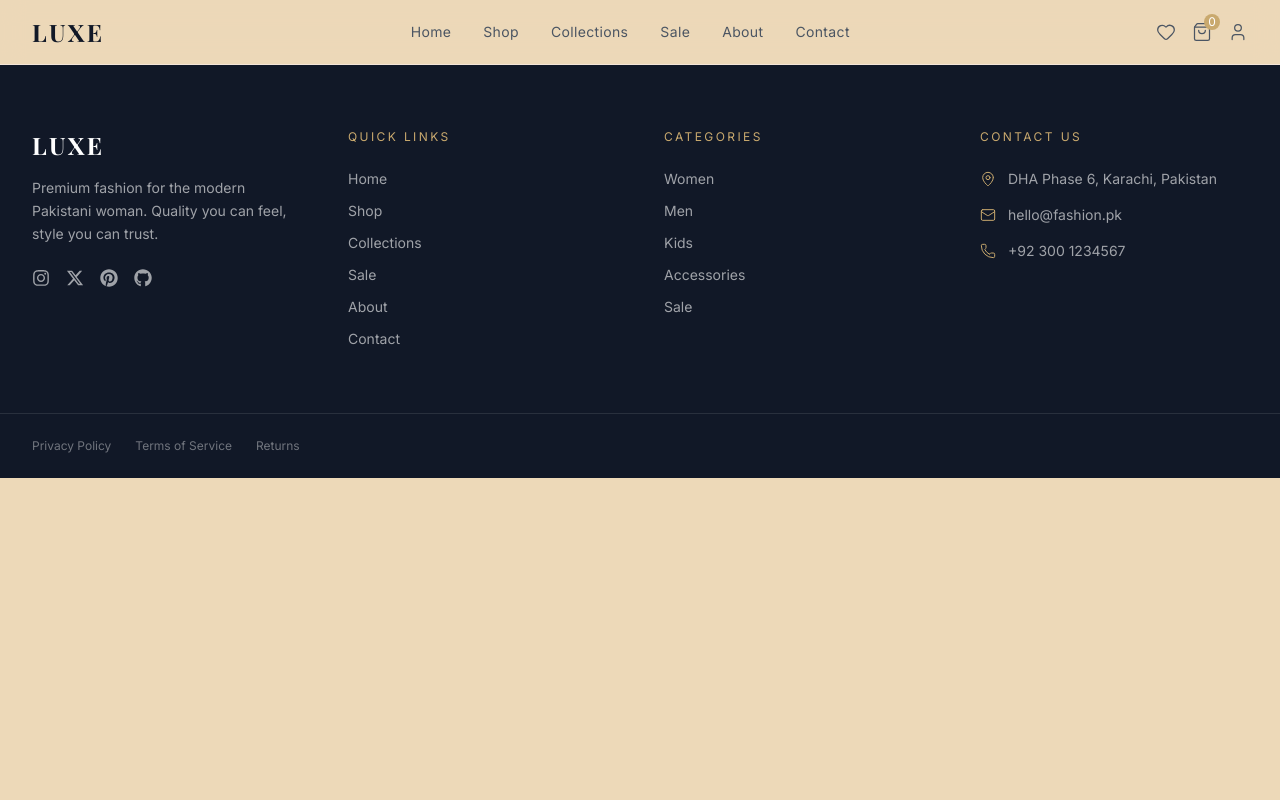
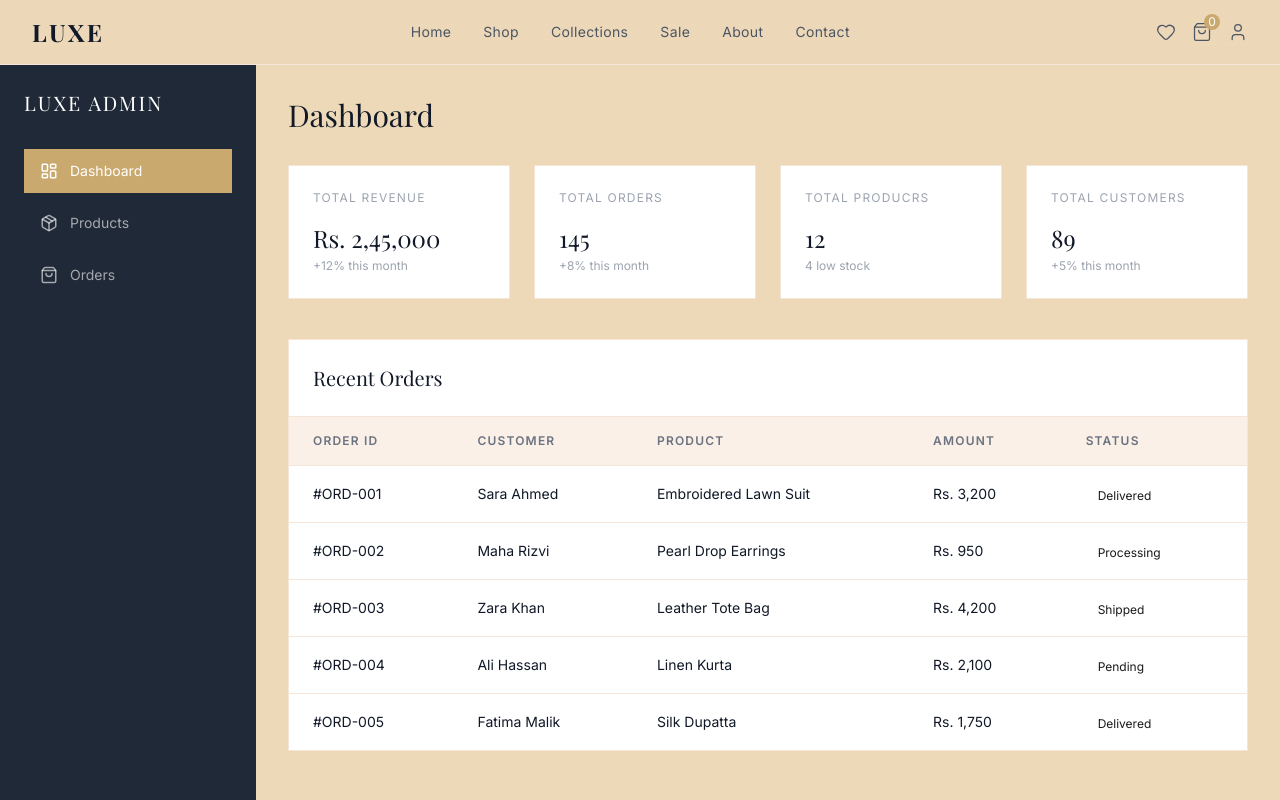
Before and after one commit to DareNoor/luxe-fashion-store, a React (Vite) app: page /admin in a window 1280 px wide. Shown: the top 800 px of the page. Built offline with nearby package versions, Linux system fonts and the light colour scheme; a web font is replaced by a local one.

Commit message:
feat: complete admin dashboard - stats, products, orders tabs

```diff
--- a/src/App.jsx
+++ b/src/App.jsx
@@ -14,6 +14,7 @@ import Categories from "./components/Categories.jsx"
 import FeaturedProducts from "./components/FeaturedProducts.jsx"
 import Footer from "./components/Footer.jsx"
 import { ShopProvider } from "./context/ShopContext.jsx"
+import Admin from "./pages/Admin.jsx"
 
 const App = () => {
   return (
@@ -31,9 +32,11 @@ const App = () => {
         <Route path="/cart" element={<Cart />} />
         <Route path="/login" element={<Login />} />
         <Route path="/product/:id" element={<ProductDetail />} />
-                <Route path="/hero" element={<Hero />} />
-                <Route path="/categories" element={<Categories />} />
-                <Route path="/featuredproducts" element={<FeaturedProducts />} />
+        <Route path="/hero" element={<Hero />} />
+        <Route path="/categories" element={<Categories />} />
+        <Route path="/featuredproducts" element={<FeaturedProducts />} />
+        <Route path="/admin" element={<Admin />} />
+
 
       </Routes>
       <Footer/>
--- /dev/null
+++ b/src/pages/Admin.jsx
@@ -0,0 +1,195 @@
+import React, { useState } from 'react'
+import { LayoutDashboard, Package, ShoppingBag } from "lucide-react"
+import { allProducts } from "../utils/products"
+const Admin = () => {
+    const [activeTab,setActiveTab]=useState("dashboard")
+    const sidebarLinks=[
+        {id:"dashboard", label:"Dashboard", icon:LayoutDashboard},
+        {id:"products", label:"Products", icon: Package},
+  { id: "orders", label: "Orders", icon: ShoppingBag },
+
+    ]
+    const stats=[
+        {label:"Total Revenue", value:"Rs. 2,45,000", change:"+12% this month"},
+        {label:"Total Orders",value:"145", change:"+8% this month"},
+        {label:"Total Producrs", value:"12", change:"4 low stock"},
+        {label:"Total Customers", value:"89",change:"+5% this month"}
+    ]
+    const recentOrders=[
+       { id: "#ORD-001", customer: "Sara Ahmed", product: "Embroidered Lawn Suit", amount: "Rs. 3,200", status: "Delivered" },
+  { id: "#ORD-002", customer: "Maha Rizvi", product: "Pearl Drop Earrings", amount: "Rs. 950", status: "Processing" },
+  { id: "#ORD-003", customer: "Zara Khan", product: "Leather Tote Bag", amount: "Rs. 4,200", status: "Shipped" },
+  { id: "#ORD-004", customer: "Ali Hassan", product: "Linen Kurta", amount: "Rs. 2,100", status: "Pending" },
+  { id: "#ORD-005", customer: "Fatima Malik", product: "Silk Dupatta", amount: "Rs. 1,750", status: "Delivered" },
+    ]
+    const statusColors = {
+  Delivered: "bg-green-100 text-green-700",
+  Processing: "bg-blue-100 text-blue-700",
+  Shipped: "bg-yellow-100 text-yellow-700",
+  Pending: "bg-gray-100 text-gray-600",
+  Cancelled: "bg-red-100 text-red-700",
+}
+  return (
+    <div className='min-h-screen flex'>
+        <div className='w-64 bg-gray-800 flex-shrink-0 p-6'>
+            <h1 className='font-heading text-xl text-white mb-8 tracking-widest'>LUXE ADMIN</h1>
+          {sidebarLinks.map((link) => (
+  <button
+    key={link.id}
+    onClick={() => setActiveTab(link.id)}
+    className={`flex items-center gap-3 w-full text-left px-4 py-3 mb-2 font-body text-sm transition-colors duration-200 ${
+      activeTab === link.id
+        ? "bg-gold text-white"
+        : "text-white/60 hover:text-white hover:bg-white/10"
+    }`}
+  >
+    <link.icon size={18} />
+    {link.label}
+  </button>
+))}
+        </div>
+        <div className='flex-1 p-8 overflow-auto'>
+          {/* Dash tab */}
+            {activeTab==="dashboard"&&(
+                <div>
+                    <h2 className='font-heading text-3xl text-gray-900 mb-8'>Dashboard</h2>
+                      <div>
+                       {/* Stats cards */}
+                 <div className='grid grid-cols-2 lg:grid-cols-4 gap-6 mb-10'>
+                  {stats.map((stat)=>(
+                    <div key={stat.label} className='bg-white border border-primary-200 p-6'>
+                      <p className='font-body text-xs tracking-widest uppercase text-gray-400 mb-4'>
+                        {stat.label}
+                      </p>
+                      <p className='font-heading text-2xl text-gray-900 mb-1'>{stat.value}</p>
+                      <p className='font-body text-xs text-gray-400'>{stat.change}</p>
+                    </div>
+                  ))}
+                 </div>
+         {/* Recent orders table */}
+                 <div className='bg-white border border-primary-200'>
+                  <div className='p-6 border-b border-primary-200'>
+                    <h3 className='font-heading text-xl text-gray-900'>Recent Orders</h3>
+                  </div>
+                  <div className='overflow-auto'>
+                    <table className='w-full'>
+                      <thead className='bg-primary-100'>
+                        <tr>
+                          {["Order ID","Customer","Product","Amount","Status"].map((h)=>(
+                            <th key={h} className='font-body text-xs tracking-widest uppercase text-gray-500 px-6 py-4 text-left'>
+                              {h}
+                            </th>
+                          ))}
+                        </tr>
+                      </thead>
+                      <tbody>
+                         {recentOrders.map((order)=>(
+                      <tr key={order.id} className='border-t border-primary-200 hover:bg-primary-100 transition-colors'>
+                        <td className='font-body text-sm text-gray-900 px-6 py-4'>{order.id}</td>
+                        <td className='font-body text-sm text-gray-900 px-6 py-4'>{order.customer}</td>
+                        <td className='font-body text-sm text-gray-900 px-6 py-4'>{order.product}</td>
+                        <td className='font-body text-sm text-gray-900 px-6 py-4'>{order.amount}</td>
+                        <td className='px-6 py-4'>
+                          <span className={`font-body text-xs px-3 py-1 rounded-full ${statusColors[order.stats]}`}>{order.status}</span>
+
+                        </td>
+                       </tr>
+                    ))}
+                      </tbody>
+                    </table>
+
+                  </div>
+                  </div>
+                      </div>
+
+                </div>
+            )}
+
+       {/* Products Tab */}
+       {activeTab==="products" &&(
+<div>
+  <div className='flex items-center justify-between mb-8'>
+    <h2 className='font-heading text-3xl text-gray-900'>Products</h2>
+    <button className='flex items-center gap-2 bg-gray-900 text-white font-body text-sm tracking-widest uppercase px-6 py-3 hover:bg-black transition-colors'>
+      + Add Product
+    </button>
+  </div>
+  <div className='bg-white border border-primary-200 overflow-x-auto'>
+    <table className='w-full'>
+      <thead className='bg-primary-100'>
+        <tr>
+          {["Image","Name","Category","Price","Discount Price","Actions"].map((h)=>(
+            <th key={h} className='font-body text-xs tracking-widest uppercase text-gray-500 px-6 py-4 text-left
+            '>{h}</th>
+          ))}
+        </tr>
+      </thead>
+      <tbody>
+        {allProducts.map((product)=>(
+          <tr key={product.id} className='border-t border-primary-200 hover:bg-primary-100 transition-colors'>
+            <td className='px-6 py-4'>
+              <img src={product.image} alt={product.name} className='w-12 h-12 object-cover' />
+         </td>
+         <td className='font-body text-sm text-gray-900 px-6 py-4'>{product.name}</td>
+         <td className='font-body text-sm text-gray-900 px-6 py-4'>{product.category}</td>
+         <td className='font-body text-sm text-gray-900 px-6 py-4'>{product.price}</td>
+         <td className='font-body text-sm text-gray-900 px-6 py-4'>{product.discountPrice}</td>
+         <td className='px-6 py-4'>
+          <div className='flex items-center gap-3'>
+            <button className='text-gray-400 hover:text-red-500 transition-colors'>Delete</button>
+          </div>
+         </td>
+          </tr>
+        ))}
+      </tbody>
+    </table>
+  </div>
+</div>)}
+{/* Orders tab */}
+{activeTab === "orders" && (
+  <div>
+    <h2 className="font-heading text-3xl text-gray-900 mb-8">Orders</h2>
+
+    <div className="bg-white border border-primary-200 overflow-x-auto">
+      <table className="w-full">
+        <thead className="bg-primary-100">
+          <tr>
+            {["Order ID", "Customer", "Product", "Amount", "Status", "Update"].map((h) => (
+              <th key={h} className="font-body text-xs tracking-widest uppercase text-gray-500 px-6 py-4 text-left">
+                {h}
+              </th>
+            ))}
+          </tr>
+        </thead>
+        <tbody>
+          {recentOrders.map((order) => (
+            <tr key={order.id} className="border-t border-primary-200 hover:bg-primary-100 transition-colors">
+              <td className="font-body text-sm text-gray-900 px-6 py-4">{order.id}</td>
+              <td className="font-body text-sm text-gray-600 px-6 py-4">{order.customer}</td>
+              <td className="font-body text-sm text-gray-600 px-6 py-4">{order.product}</td>
+              <td className="font-body text-sm text-gray-900 px-6 py-4">{order.amount}</td>
+              <td className="px-6 py-4">
+                <span className={`font-body text-xs px-3 py-1 rounded-full ${statusColors[order.status]}`}>
+                  {order.status}
+                </span>
+              </td>
+              <td className="px-6 py-4">
+                <select className="font-body text-xs border border-primary-200 px-2 py-1 focus:outline-none focus:border-gold bg-cream">
+                  {["Pending", "Processing", "Shipped", "Delivered", "Cancelled"].map((s) => (
+                    <option key={s} value={s}>{s}</option>
+                  ))}
+                </select>
+              </td>
+            </tr>
+          ))}
+        </tbody>
+      </table>
+    </div>
+  </div>
+)}
+        </div>
+    </div>
+  )
+}
+
+export default Admin
```
